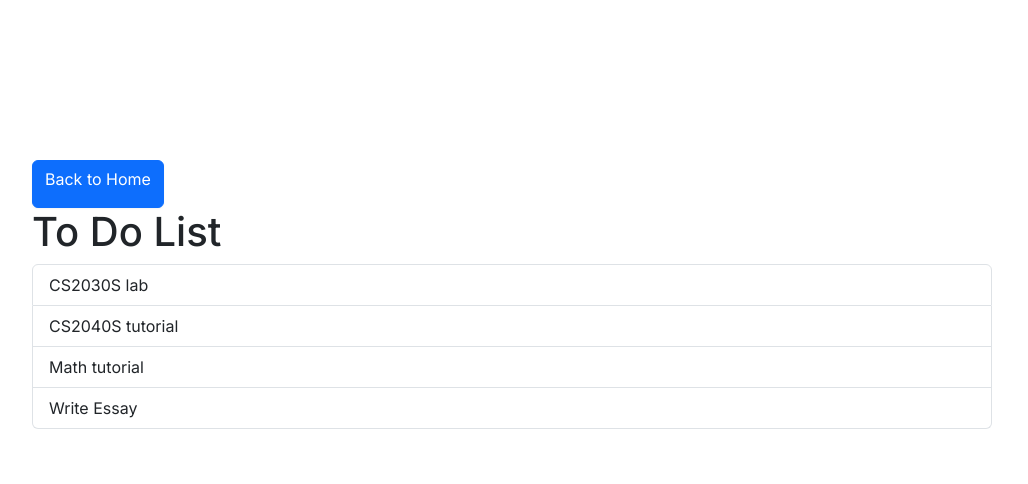
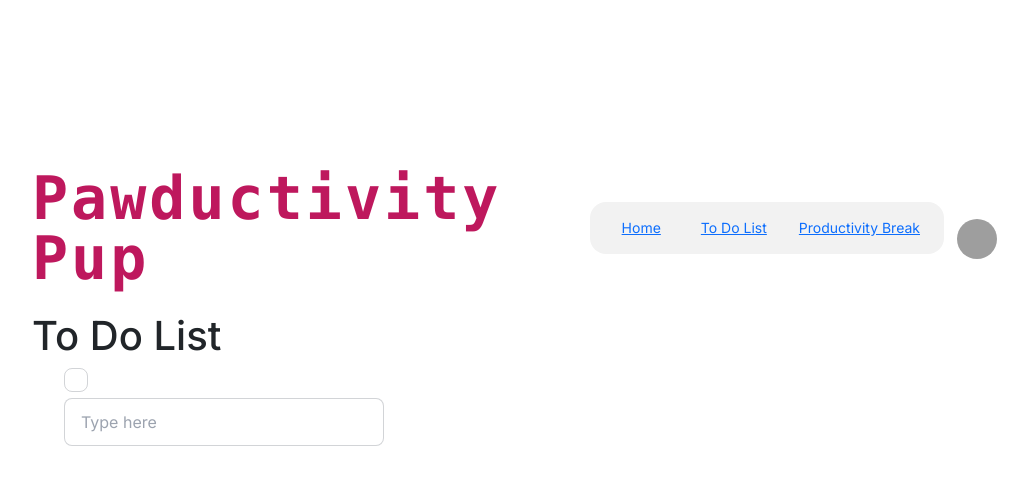
Before and after one commit to colinephit/orbital, a Next.js app: page /toDoList in a window 1280 px wide. Shown: the top 484 px of the page, without its empty margins (128-1156 px from the left). Built offline with nearby package versions, Linux system fonts and the light colour scheme; grey boxes are pictures that could not be loaded.

Commit message:
updated nav bar to toggle

```diff
--- a/app/NavigationBar.tsx
+++ b/app/NavigationBar.tsx
@@ -1,57 +1,42 @@
+import Link from "next/link";
+
 function NavigationBar() {
   return (
-    <div className="navbar bg-base-100">
+    <div className="navbar bg-base-100 ">
       <div className="flex-1">
-        <p className="text-6xl font-mono font-semibold tracking-wider text-lime-700">
+        <p className="text-6xl font-mono font-semibold tracking-wider text-pink-700">
           Pawductivity Pup
         </p>
       </div>
 
       <ul className="menu bg-base-200 lg:menu-horizontal rounded-box w-45">
         <li>
-          <a>
-            <svg
-              xmlns="http://www.w3.org/2000/svg"
-              className="h-5 w-20 text-left"
-              fill="none"
-              viewBox="0 0 24 24"
-              stroke="currentColor"
-            >
+          <Link href="/">
             <path
               strokeLinecap="round"
               strokeLinejoin="round"
               strokeWidth="2"
               d="M3 12l2-2m0 0l7-7 7 7M5 10v10a1 1 0 001 1h3m10-11l2 2m-2-2v10a1 1 0 01-1 1h-3m-6 0a1 1 0 001-1v-4a1 1 0 011-1h2a1 1 0 011 1v4a1 1 0 001 1m-6 0h6"
             />
-            </svg>
             Home
-          </a>
+          </Link>
         </li>
         <li>
-          <a>
-            <svg
-              xmlns="http://www.w3.org/2000/svg"
-              className="h-5 w-20"
-              fill="none"
-              viewBox="0 0 24 24"
-              stroke="currentColor"
-            >
+          <Link href="/toDoList">
             <path
               strokeLinecap="round"
               strokeLinejoin="round"
               strokeWidth="2"
               d="M13 16h-1v-4h-1m1-4h.01M21 12a9 9 0 11-18 0 9 9 0 0118 0z"
             />
-            </svg>
-            Updates
-            <span className="badge badge-sm badge-warning">NEW</span>
-          </a>
+            To Do List
+          </Link>
         </li>
         <li>
-          <a>
-            Stats
+          <Link href="/studyTips">
+            Productivity Break
             <span className="badge badge-xs badge-info"></span>
-          </a>
+          </Link>
         </li>
       </ul>
       <div className="flex-none gap-2">
--- a/app/layout.tsx
+++ b/app/layout.tsx
@@ -4,7 +4,7 @@ import "./globals.css";
 const inter = Inter({ subsets: ["latin"] });
 
 export const metadata = {
-  title: "Create Next App",
+  title: "Pawductivity Pup",
   description: "Generated by create next app",
 };
 
--- a/app/page.tsx
+++ b/app/page.tsx
@@ -6,13 +6,13 @@ export default function Home() {
   return (
     <div>
       <NavigationBar></NavigationBar>
-      <h1>
+      {/* <h1>
         <Link href="/studyTips"> Link to Study Tips page</Link>
       </h1>
       <h2>
         {" "}
         <Link href="/toDoList">Link to To Do List</Link>
-      </h2>
+      </h2> */}
     </div>
   );
 }
--- a/app/studyTips/TipsCarousel.tsx
+++ b/app/studyTips/TipsCarousel.tsx
@@ -5,7 +5,7 @@ function TipsCarousel() {
     <div className="carousel w-full">
       <div id="slide1" className="carousel-item relative w-full">
         <img
-          src="https://img.daisyui.com/images/stock/photo-1609621838510-5ad474b7d25d.jpg"
+          src="https://img.daisyui.com/images/stock/photo-1625726411847-8cbb60cc71e6.jpg"
           className="w-full"
         />
         <div className="absolute flex justify-between transform -translate-y-1/2 left-5 right-5 top-1/2">
--- a/app/studyTips/page.tsx
+++ b/app/studyTips/page.tsx
@@ -1,17 +1,19 @@
-import * as React from "react"
+import * as React from "react";
 import "bootstrap/dist/css/bootstrap.css";
 import HomePageButton from "./HomePageButton";
 import TipsCarousel from "./TipsCarousel";
+import NavigationBar from "../NavigationBar";
 
 export default function StudyTips() {
   return (
     <div>
+      <NavigationBar></NavigationBar>
       <h1>Productivity Tips</h1>
-      <div>
-        <HomePageButton></HomePageButton>
-      </div>
+      <TipsCarousel></TipsCarousel>
       <div className="card w-96 bg-base-100 shadow-xl">
-  <figure><img src="/StudyImage3.jpeg" alt="Shoes" /></figure>
+        <figure>
+          <img src="/StudyImage3.jpeg" alt="Shoes" />
+        </figure>
         <div className="card-body">
           <h2 className="card-title">Shoes!</h2>
           <p>If a dog chews shoes whose shoes does he choose?</p>
@@ -21,7 +23,9 @@ export default function StudyTips() {
         </div>
       </div>
       <div className="card w-96 bg-base-100 shadow-xl">
-  <figure><img src="/StudyImage1.jpeg" alt="Shoes" /></figure>
+        <figure>
+          <img src="/StudyImage1.jpeg" alt="Shoes" />
+        </figure>
         <div className="card-body">
           <h2 className="card-title">Shoes!</h2>
           <p>If a dog chews shoes whose shoes does he choose?</p>
@@ -32,31 +36,59 @@ export default function StudyTips() {
       </div>
       <div className="carousel w-full">
         <div id="slide1" className="carousel-item relative w-full">
-    <img src="https://img.daisyui.com/images/stock/photo-1625726411847-8cbb60cc71e6.jpg" className="w-full" />
+          <img
+            src="https://img.daisyui.com/images/stock/photo-1625726411847-8cbb60cc71e6.jpg"
+            className="w-full"
+          />
           <div className="absolute flex justify-between transform -translate-y-1/2 left-5 right-5 top-1/2">
-      <a href="#slide4" className="btn btn-circle">❮</a>
-      <a href="#slide2" className="btn btn-circle">❯</a>
+            <a href="#slide4" className="btn btn-circle">
+              ❮
+            </a>
+            <a href="#slide2" className="btn btn-circle">
+              ❯
+            </a>
           </div>
         </div>
         <div id="slide2" className="carousel-item relative w-full">
-    <img src="https://img.daisyui.com/images/stock/photo-1609621838510-5ad474b7d25d.jpg" className="w-full" />
+          <img
+            src="https://img.daisyui.com/images/stock/photo-1609621838510-5ad474b7d25d.jpg"
+            className="w-full"
+          />
           <div className="absolute flex justify-between transform -translate-y-1/2 left-5 right-5 top-1/2">
-      <a href="#slide1" className="btn btn-circle">❮</a>
-      <a href="#slide3" className="btn btn-circle">❯</a>
+            <a href="#slide1" className="btn btn-circle">
+              ❮
+            </a>
+            <a href="#slide3" className="btn btn-circle">
+              ❯
+            </a>
           </div>
         </div>
         <div id="slide3" className="carousel-item relative w-full">
-    <img src="https://img.daisyui.com/images/stock/photo-1414694762283-acccc27bca85.jpg" className="w-full" />
+          <img
+            src="https://img.daisyui.com/images/stock/photo-1414694762283-acccc27bca85.jpg"
+            className="w-full"
+          />
           <div className="absolute flex justify-between transform -translate-y-1/2 left-5 right-5 top-1/2">
-      <a href="#slide2" className="btn btn-circle">❮</a>
-      <a href="#slide4" className="btn btn-circle">❯</a>
+            <a href="#slide2" className="btn btn-circle">
+              ❮
+            </a>
+            <a href="#slide4" className="btn btn-circle">
+              ❯
+            </a>
           </div>
         </div>
         <div id="slide4" className="carousel-item relative w-full">
-    <img src="https://img.daisyui.com/images/stock/photo-1665553365602-b2fb8e5d1707.jpg" className="w-full" />
+          <img
+            src="https://img.daisyui.com/images/stock/photo-1665553365602-b2fb8e5d1707.jpg"
+            className="w-full"
+          />
           <div className="absolute flex justify-between transform -translate-y-1/2 left-5 right-5 top-1/2">
-      <a href="#slide3" className="btn btn-circle">❮</a>
-      <a href="#slide1" className="btn btn-circle">❯</a>
+            <a href="#slide3" className="btn btn-circle">
+              ❮
+            </a>
+            <a href="#slide1" className="btn btn-circle">
+              ❯
+            </a>
           </div>
         </div>
       </div>
--- a/app/toDoList/components/Checkbox,.tsx
+++ b/app/toDoList/components/Checkbox,.tsx
@@ -1,12 +1,7 @@
-// import * as React from 'react';
-// import Checkbox from '@mui/material/Checkbox';
-
-// const label = { inputProps: { 'aria-label': 'Checkbox demo' } };
-
-// export default function Checkboxes() {
-//   return (
-//     <div>
-//       <Checkbox {...label} />
-//     </div>
-//   );
-// }
+export default function Checkboxes() {
+  return (
+    <div>
+      <input type="checkbox" className="checkbox" />
+    </div>
+  );
+}
--- a/app/toDoList/components/ListGroup.tsx
+++ b/app/toDoList/components/ListGroup.tsx
@@ -1,26 +1,25 @@
 "use client";
 
+import Checkboxes from "./Checkbox,";
+
 function ListGroup() {
-  let items = [
-    "CS2030S lab",
-    "CS2040S tutorial",
-    "Math tutorial",
-    "Write Essay",
-  ];
+  // let items = [
+  //   "CS2030S lab",
+  //   "CS2040S tutorial",
+  //   "Math tutorial",
+  //   "Write Essay",
+  // ];
 
   return (
     <>
       <h1>To Do List</h1>
-      <ul className="list-group">
-        {items.map((item) => (
-          <li
-            className="list-group-item"
-            key={item}
-            onClick={() => console.log("done!")}
-          >
-            {item}
-          </li>
-        ))}
+      <ul>
+        <Checkboxes></Checkboxes>{" "}
+        <input
+          type="text"
+          placeholder="Type here"
+          className="input input-bordered w-full max-w-xs"
+        />
       </ul>
     </>
   );
--- a/app/toDoList/page.tsx
+++ b/app/toDoList/page.tsx
@@ -1,16 +1,14 @@
 import Link from "next/link";
 import Header from "./components/Header";
 import "bootstrap/dist/css/bootstrap.css";
-import HomePageButton from "./components/HomePageButton";
 import ListGroup from "./components/ListGroup";
+import NavigationBar from "../NavigationBar";
+import Checkboxes from "./components/Checkbox,";
 
 export default function Page() {
-
   return (
     <>
-      <div>
-        <HomePageButton></HomePageButton>
-      </div>
+      <NavigationBar></NavigationBar>
       <div>
         <ListGroup></ListGroup>
       </div>
```
Also changed, not shown: app/studyTips/StatsBar.tsx (added), app/studyTips/Style.css (deleted), app/toDoList/todolist.css (deleted). Lines whose indentation alone changed are shown as unchanged.
